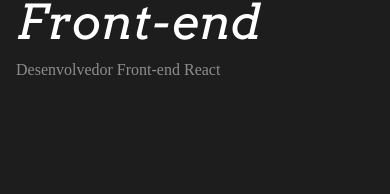
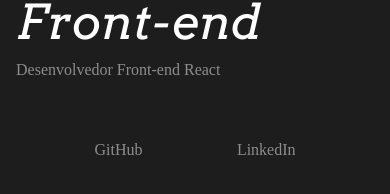
Before and after one commit to MozkitoKiller/Portfolio, a React (Create React App) app: page / in a window 390 px wide. Shown: the part 520-714 px from the top of the page. Built offline with nearby package versions, Linux system fonts and the light colour scheme; a web font is replaced by a local one.

Commit message:
adicionando links mobile para linkedin e github

```diff
--- a/src/components/About/About.module.css
+++ b/src/components/About/About.module.css
@@ -121,7 +121,7 @@
 
         font-size: 1.2rem;
 
-        width: 97%;
+        width: 130%;
     }
 
     .intro {
@@ -134,7 +134,7 @@
         left: 0rem;
         padding-right: 0rem;
         padding-left: 12rem;
-        padding-bottom: 26rem;
+        padding-bottom: 28rem;
     }
 
 
--- a/src/components/Home/Home.jsx
+++ b/src/components/Home/Home.jsx
@@ -13,6 +13,10 @@
       <div className={style.reactjs}>
         <img src={reactjs} alt="" />
       </div>
+      <div className={style.social}>
+      <a href="https://github.com/MozkitoKiller" target='_blank'> <p>GitHub</p></a>
+                <a href="https://www.linkedin.com/in/joão-vitor-bertuga-cerqueira-35b478162/" target='_blank'> <p>LinkedIn</p></a>
+      </div>
     </div>
   )
 }
--- a/src/components/Home/Home.module.css
+++ b/src/components/Home/Home.module.css
@@ -35,6 +35,10 @@
     top: -11rem;
 }
 
+.social {
+    display: none;
+}
+
 
 .reactjs img {
     overflow: hidden;
@@ -68,4 +72,11 @@
         font-family: 'Arvo', serif;
         font-size: 3rem;
     }
+
+    .social {
+        display: flex;
+        justify-content: space-evenly;
+
+        padding-top: 3rem;
+    }
 }
```
